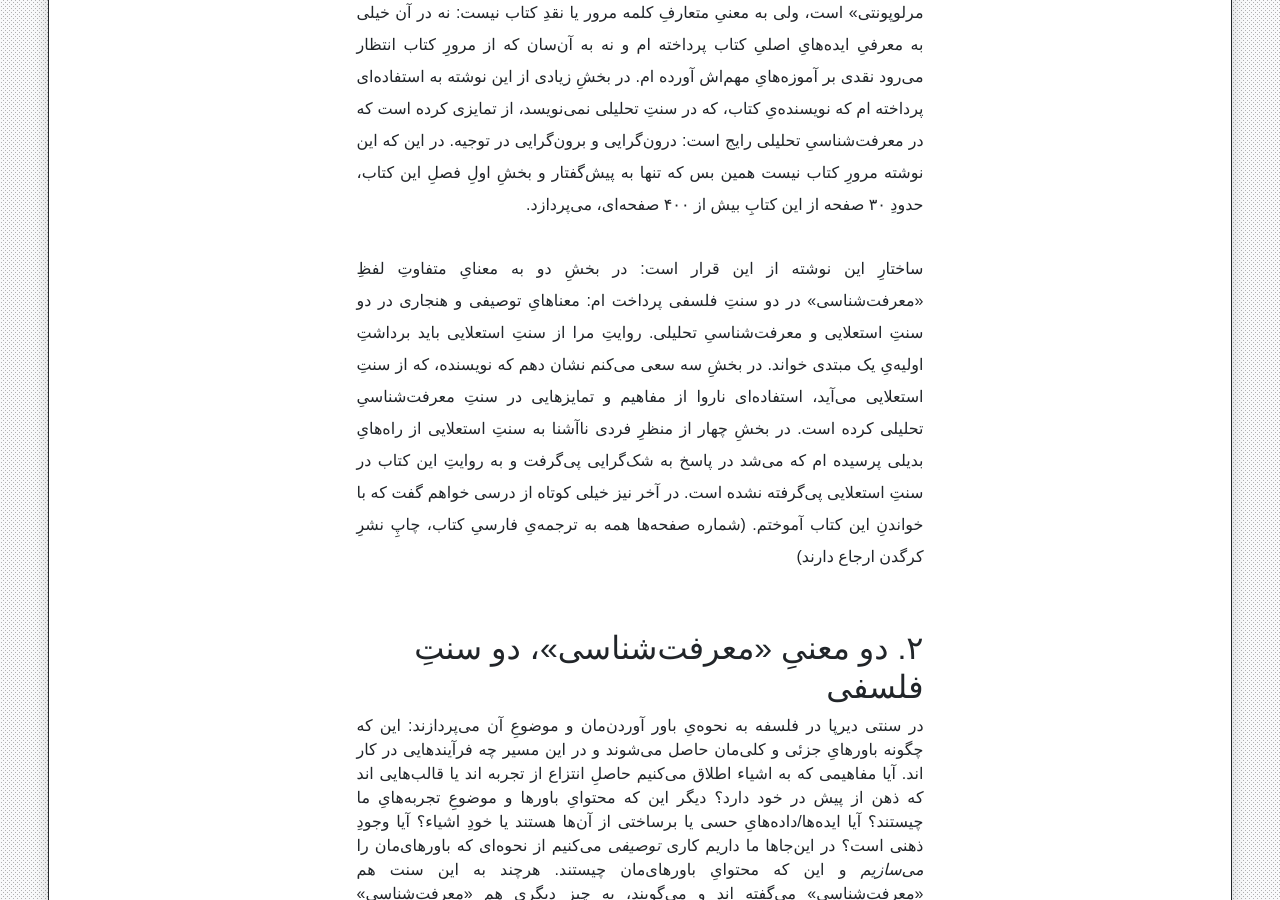
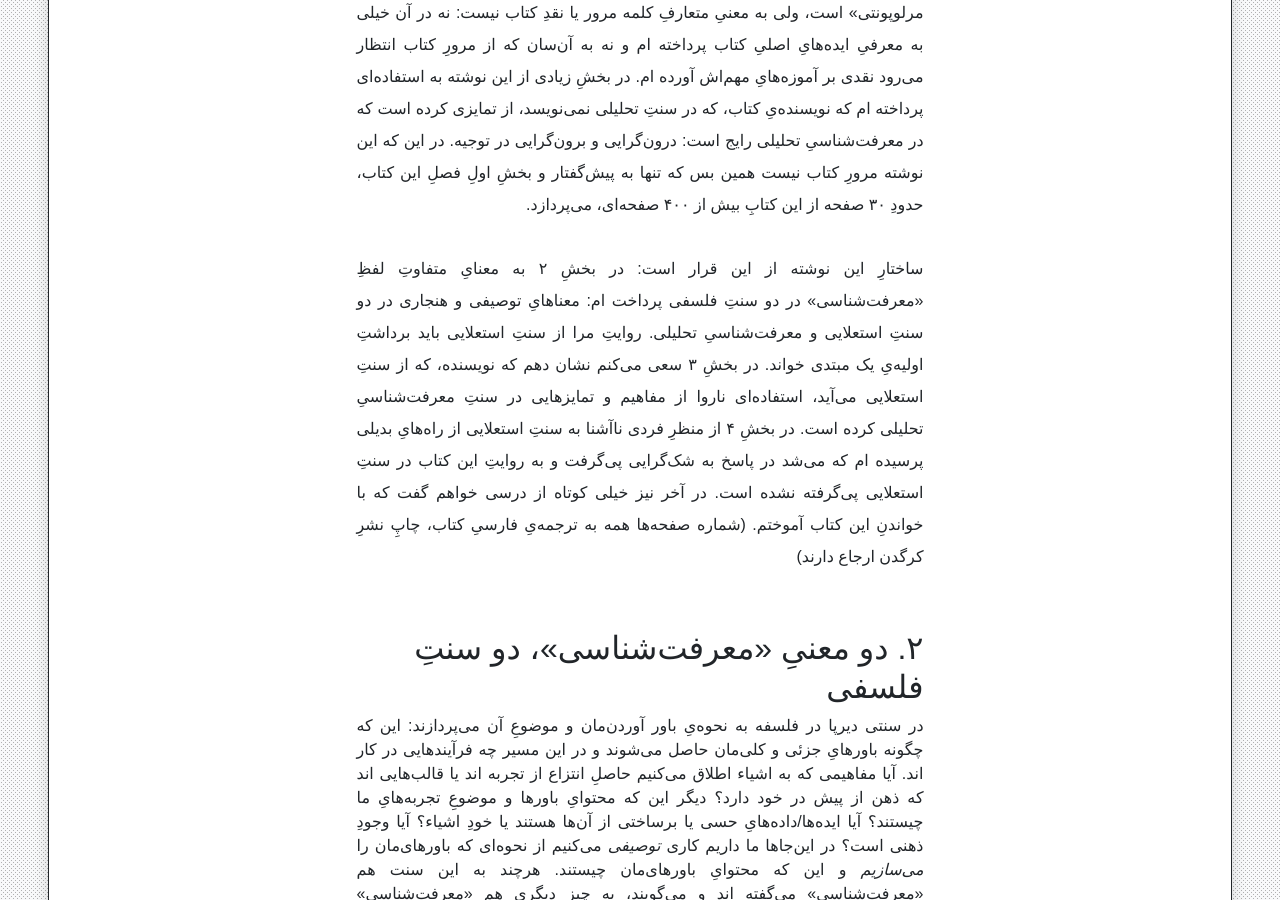
Before and after one commit to phicudemy/phicudemy.github.io, a Jekyll site: the page built from _posts/2024-08-02-perspevtive.md, in a window 1280 px wide and 900 px high, scrolled down 1285 px. Built offline with Jekyll 4.4.1, drawn with Linux system fonts in a browser that asks for light colours; comment, search, counter and statistics services are not loaded; a style sheet for code colours, icons or effects is not loaded.

Commit message:
TinaCMS content update

```diff
--- a/_posts/2024-08-02-perspevtive.md
+++ b/_posts/2024-08-02-perspevtive.md
@@ -31,7 +31,7 @@ tags:
 <p style="line-height: 200%;" align= "justify">
 این نوشته درباره‌یِ کتابِ «نظریة معرفت در پدیدارشناسی؛ هوسرل، هایدگر، مرلوپونتی» است، ولی به معنیِ متعارفِ کلمه مرور یا نقدِ کتاب نیست: نه در آن خیلی به معرفیِ ایده‌هایِ اصلیِ کتاب پرداخته ام و نه به آن‌سان که از مرورِ کتاب انتظار می‌رود نقدی بر آموزه‌هایِ مهم‌اش آورده ام. در بخشِ زیادی از این نوشته به استفاده‌ای پرداخته ام که نویسنده‌یِ کتاب، که در سنتِ تحلیلی نمی‌نویسد، از تمایزی کرده است که در معرفت‌شناسیِ تحلیلی رایج است: درون‌گرایی و برون‌گرایی در توجیه. در این که این نوشته مرورِ کتاب نیست همین بس که تنها به پیش‌گفتار و بخشِ اولِ فصلِ این کتاب، حدودِ ۳۰ صفحه از این کتابِ بیش از ۴۰۰ صفحه‌ای، می‌پردازد.
 <br><br>
-ساختارِ این نوشته از این قرار است: در بخشِ دو به معنایِ متفاوتِ لفظِ «معرفت‌شناسی» در دو سنتِ فلسفی‌ پرداخت ام: معناهایِ توصیفی و هنجاری در دو سنتِ استعلایی و معرفت‌شناسیِ تحلیلی. روایتِ مرا از سنتِ استعلایی باید برداشتِ اولیه‌یِ یک مبتدی خواند. در بخشِ سه سعی می‌کنم نشان دهم که نویسنده، که از سنتِ استعلایی می‌آید، استفاده‌ای ناروا از مفاهیم و تمایزهایی در سنتِ معرفت‌شناسیِ تحلیلی کرده است. در بخشِ چهار از منظرِ فردی ناآشنا به سنتِ استعلایی از راه‌هایِ بدیلی پرسیده ام که می‌شد در پاسخ به شک‌گرایی پی‌گرفت و به روایتِ‌ این کتاب در سنتِ استعلایی پی‌گرفته نشده است. در آخر نیز خیلی کوتاه از درسی خواهم گفت که با خواندنِ این کتاب آموختم. (شماره صفحه‌ها همه به ترجمه‌یِ فارسیِ کتاب، چاپِ نشرِ کرگدن ارجاع دارند)
+ساختارِ این نوشته از این قرار است: در بخشِ ۲ به معنایِ متفاوتِ لفظِ «معرفت‌شناسی» در دو سنتِ فلسفی‌ پرداخت ام: معناهایِ توصیفی و هنجاری در دو سنتِ استعلایی و معرفت‌شناسیِ تحلیلی. روایتِ مرا از سنتِ استعلایی باید برداشتِ اولیه‌یِ یک مبتدی خواند. در بخشِ ۳ سعی می‌کنم نشان دهم که نویسنده، که از سنتِ استعلایی می‌آید، استفاده‌ای ناروا از مفاهیم و تمایزهایی در سنتِ معرفت‌شناسیِ تحلیلی کرده است. در بخشِ ۴ از منظرِ فردی ناآشنا به سنتِ استعلایی از راه‌هایِ بدیلی پرسیده ام که می‌شد در پاسخ به شک‌گرایی پی‌گرفت و به روایتِ‌ این کتاب در سنتِ استعلایی پی‌گرفته نشده است. در آخر نیز خیلی کوتاه از درسی خواهم گفت که با خواندنِ این کتاب آموختم. (شماره صفحه‌ها همه به ترجمه‌یِ فارسیِ کتاب، چاپِ نشرِ کرگدن ارجاع دارند)
 
 </p>
 <br>
```
